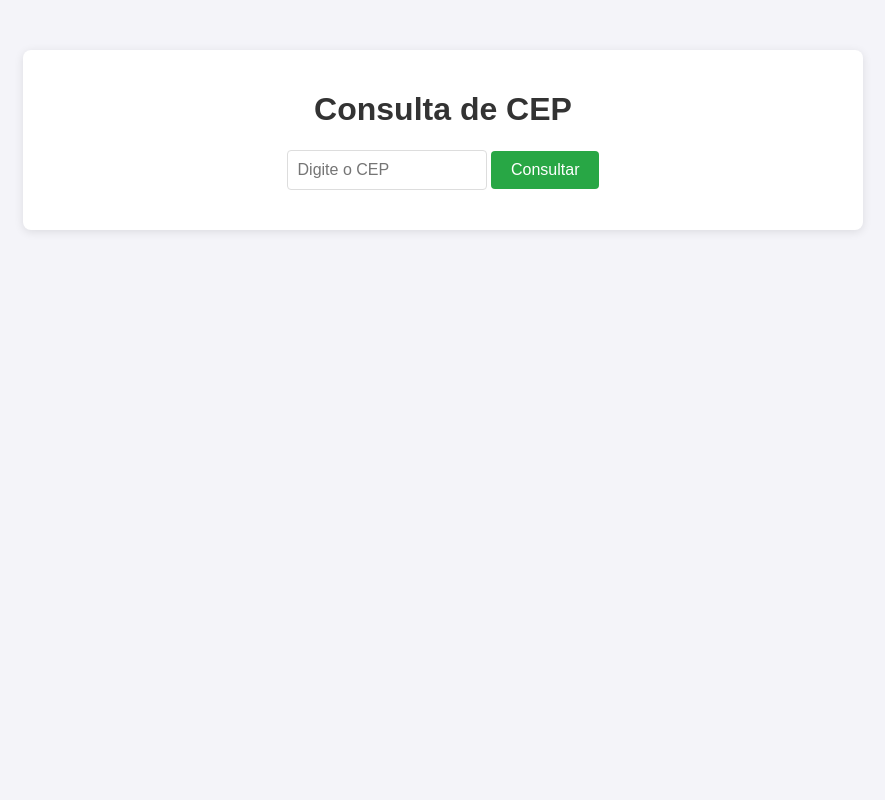
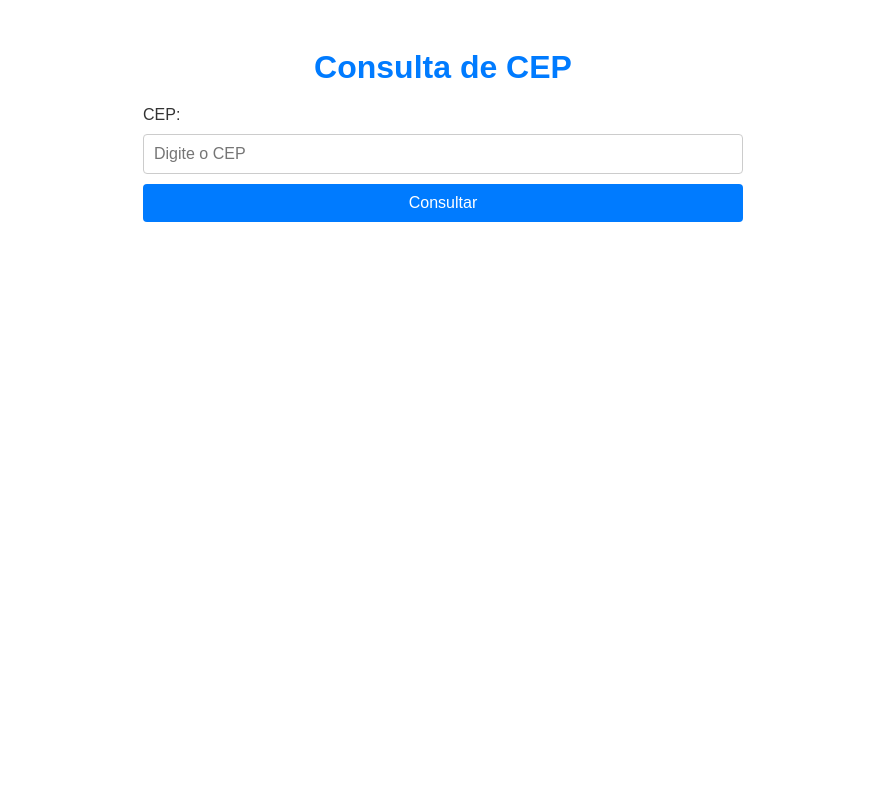
Before and after one commit to proglogic1/banco_turma_noite_senac, a Django app: page /endereco/ in a window 1280 px wide. Shown: the whole page, without its empty margins (197-1082 px from the left). Run offline with Django 5.2, Linux system fonts and the light colour scheme.

Commit message:
Finalização da busca pelo CEP
Parte da busca pelo CEP finalizada. Caso o formulário contenha informações incorretas, é possível editá-las sem sair da página.

```diff
--- a/static/css/localizacao.css
+++ b/static/css/localizacao.css
@@ -1,53 +1,102 @@
+/* Estilo geral para o container */
+.container {
+    max-width: 600px;
+    margin: 0 auto;
+    padding: 20px;
+    font-family: Arial, sans-serif;
+    color: #333;
+}
 
-        body {
-            font-family: Arial, sans-serif;
-            margin: 0;
-            padding: 0;
-            background-color: #f4f4f9;
-        }
-        .container {
-            max-width: 800px;
-            margin: 50px auto;
-            padding: 20px;
-            background-color: white;
-            border-radius: 8px;
-            box-shadow: 0 2px 10px rgba(0, 0, 0, 0.1);
-        }
+/* Estilo para o título */
 h1 {
     text-align: center;
-            color: #333;
+    margin-bottom: 20px;
+    color: #007BFF;
 }
+
+/* Estilo para o formulário */
 .form-container {
+    display: flex;
+    flex-direction: column;
+    gap: 10px;
     margin-bottom: 20px;
-            text-align: center;
 }
+
 .form-container input {
     padding: 10px;
     font-size: 16px;
-            width: 200px;
-            border: 1px solid #ddd;
+    border: 1px solid #ccc;
     border-radius: 4px;
+    transition: border-color 0.3s ease-in-out;
 }
+
+.form-container input:focus {
+    border-color: #007BFF;
+    outline: none;
+    box-shadow: 0 0 5px rgba(0, 123, 255, 0.5);
+}
+
 .form-container button {
-            padding: 10px 20px;
+    padding: 10px;
     font-size: 16px;
-            background-color: #28a745;
+    background-color: #007BFF;
     color: white;
     border: none;
     border-radius: 4px;
     cursor: pointer;
+    transition: background-color 0.3s ease-in-out;
 }
+
 .form-container button:hover {
-            background-color: #218838;
+    background-color: #0056b3;
 }
+
+/* Estilo para os resultados */
 .result-container {
+    border: 1px solid #ddd;
+    padding: 20px;
+    border-radius: 4px;
+    background-color: #f9f9f9;
+}
+
+.result-container h3 {
+    margin-bottom: 20px;
+    color: #333;
+}
+
+.result-container div {
+    margin-bottom: 15px;
+}
+
+.result-container label {
+    display: block;
+    font-weight: bold;
+    margin-bottom: 5px;
+    color: #555;
+}
+
+.result-container input {
+    width: 100%;
+    padding: 10px;
+    font-size: 16px;
+    border: 1px solid #ccc;
+    border-radius: 4px;
+    box-shadow: inset 0 1px 3px rgba(0, 0, 0, 0.1);
+    transition: border-color 0.3s ease-in-out;
+}
+
+.result-container input:focus {
+    border-color: #007BFF;
+    outline: none;
+    box-shadow: 0 0 5px rgba(0, 123, 255, 0.5);
+}
+
+/* Estilo para mensagens de erro */
+.error {
+    background-color: #ffe5e5;
+    border: 1px solid #ff4d4d;
+    padding: 10px;
+    border-radius: 4px;
+    color: #900;
     margin-top: 20px;
-            display: none;
 }
-        .result-container p {
-            font-size: 18px;
-            margin: 5px 0;
-        }
-        .error {
-            color: red;
-        }
--- a/templates/localizacao/localizacao.html
+++ b/templates/localizacao/localizacao.html
@@ -12,21 +12,42 @@
         <h1>Consulta de CEP</h1>
 
         <!-- Formulário de entrada do CEP -->
-        <div class="form-container">
-            <input type="text" id="cep" placeholder="Digite o CEP" maxlength="8" />
-            <button onclick="consultarCEP()">Consultar</button>
-        </div>
+        <form id="cep-form" onsubmit="event.preventDefault(); consultarCEP();">
+            <div class="form-container">
+                <label for="cep">CEP:</label>
+                <input type="text" id="cep" name="cep" placeholder="Digite o CEP" maxlength="8" required />
+                <button type="submit">Consultar</button>
+            </div>
+        </form>
 
         <!-- Resultados da consulta -->
         <div class="result-container" id="result-container" style="display: none;">
             <h3>Informações do Endereço</h3>
-            <p><strong>CEP:</strong> <span id="cep-info"></span></p>
-            <p><strong>Logradouro:</strong> <span id="logradouro-info"></span></p>
-            <p><strong>Bairro:</strong> <span id="bairro-info"></span></p>
-            <p><strong>Cidade:</strong> <span id="localidade-info"></span></p>
-            <p><strong>Estado:</strong> <span id="uf-info"></span></p>
-            <p><strong>DDD:</strong> <span id="ddd-info"></span></p>
-
+            <div>
+                <label for="cep-info">CEP:</label>
+                <input type="text" id="cep-info" value="" readonly />
+            </div>
+            <div>
+                <label for="logradouro-info">Logradouro:</label>
+                <input type="text" id="logradouro-info" value="" />
+            </div>
+            <div>
+                <label for="bairro-info">Bairro:</label>
+                <input type="text" id="bairro-info" value="" />
+            </div>
+            <div>
+                <label for="localidade-info">Cidade:</label>
+                <input type="text" id="localidade-info" value="" />
+            </div>
+            <div>
+                <label for="uf-info">Estado:</label>
+                <input type="text" id="uf-info" value="" />
+            </div>
+            <div>
+                <label for="ddd-info">DDD:</label>
+                <input type="text" id="ddd-info" value="" />
+            </div>
+        </div>
 
         <!-- Exibição de erro -->
         <div class="error" id="error-container" style="display: none;">
@@ -35,54 +56,38 @@
     </div>
 
     <script>
-        // Função para consultar o CEP
         function consultarCEP() {
-            // Pegando o valor do CEP e removendo caracteres não numéricos
             const cep = document.getElementById("cep").value.replace(/\D/g, '');
             const resultContainer = document.getElementById("result-container");
             const errorContainer = document.getElementById("error-container");
 
-            // Resetando os campos de resultado e erro
             resultContainer.style.display = "none";
             errorContainer.style.display = "none";
 
-            // Verificando se o CEP tem 8 dígitos
             if (cep.length !== 8) {
                 alert("CEP inválido! Certifique-se de que tem 8 dígitos.");
                 return;
             }
 
-            // Realizando a requisição para a API
             fetch(`/banco/CEP/?cep=${cep}`)
                 .then(response => response.json())
                 .then(data => {
-                    // Caso haja erro na consulta
                     if (data.error) {
                         errorContainer.style.display = "block";
                     } else {
-                        // Preenchendo os campos com os dados da resposta
-                        document.getElementById("cep-info").textContent = data.cep || 'Não disponível';
-                        document.getElementById("logradouro-info").textContent = data.logradouro || 'Não disponível';
-                        document.getElementById("bairro-info").textContent = data.bairro || 'Não disponível';
-                        document.getElementById("localidade-info").textContent = data.localidade || 'Não disponível';
-                        document.getElementById("uf-info").textContent = data.uf || 'Não disponível';
-                        document.getElementById("ddd-info").textContent = data.ddd || 'Não disponível';
-                        resultContainer.style.display = "block"; // Exibe a div de resultado
+                        document.getElementById("cep-info").value = data.cep || 'Não disponível';
+                        document.getElementById("logradouro-info").value = data.logradouro || 'Não disponível';
+                        document.getElementById("bairro-info").value = data.bairro || 'Não disponível';
+                        document.getElementById("localidade-info").value = data.localidade || 'Não disponível';
+                        document.getElementById("uf-info").value = data.uf || 'Não disponível';
+                        document.getElementById("ddd-info").value = data.ddd || 'Não disponível';
+
+                        resultContainer.style.display = "block";
                     }
                 })
-                .catch(error => {
-                    // Exibe a mensagem de erro se a requisição falhar
+                .catch(() => {
                     errorContainer.style.display = "block";
                 });
-        }
-
-        // Função para permitir a edição das informações
-        function editarInformacoes() {
-            // Exibindo o campo para o usuário alterar o CEP
-            const cepInput = document.getElementById("cep");
-            cepInput.value = document.getElementById("cep-info").textContent;  // Preenchendo o campo com o CEP atual
-            document.getElementById("result-container").style.display = "none"; // Escondendo os resultados
-            document.getElementById("error-container").style.display = "none";  // Escondendo o erro
         }
     </script>
 
```
Lines whose indentation alone changed are shown as unchanged.
